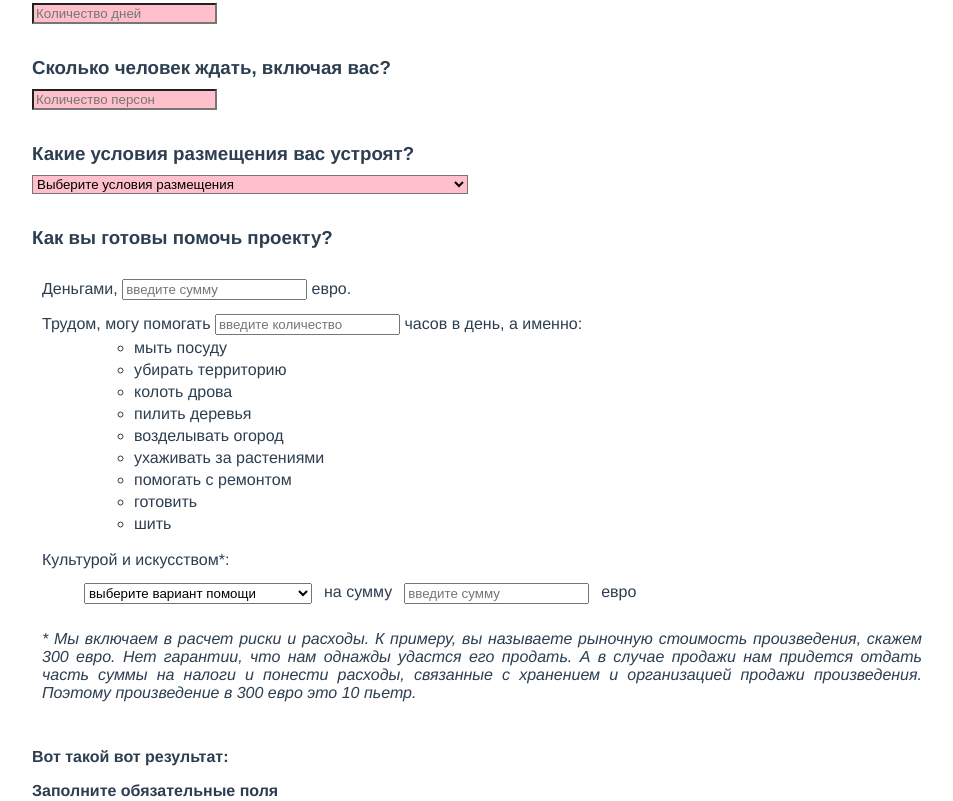
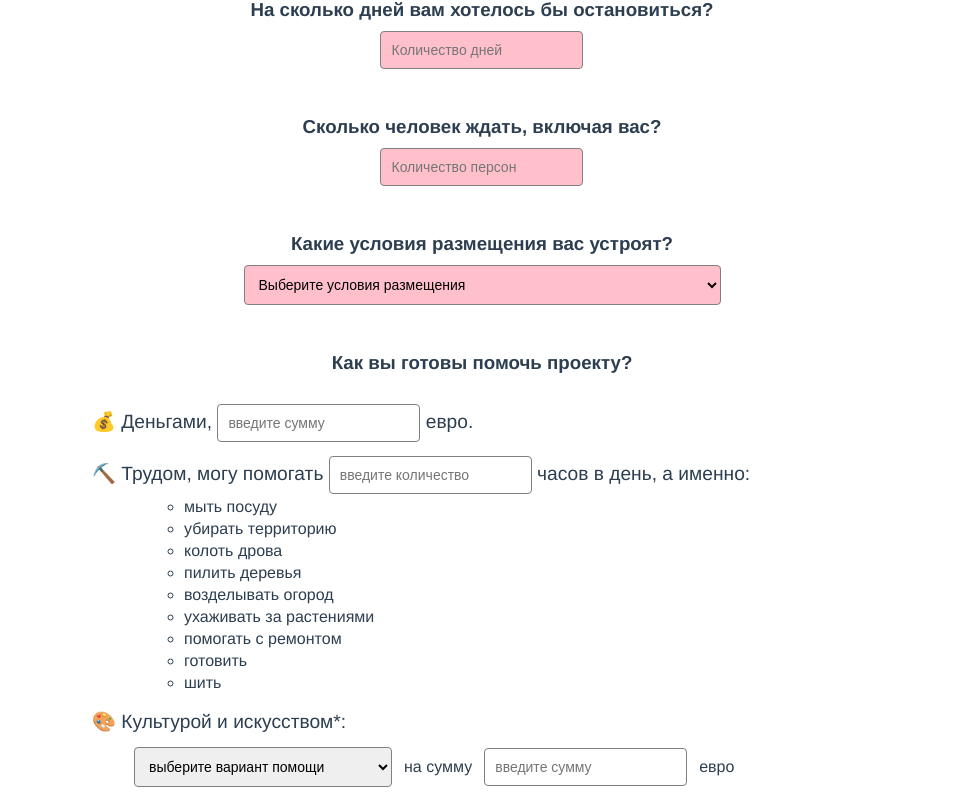
Before and after one commit to robinsout/stone-balancing-calculator, a Vue app: page / in a window 1280 px wide. Shown: the part 619-1420 px from the top of the page, without its empty margins (158-1111 px from the left). Built offline with nearby package versions, Linux system fonts and the light colour scheme.

Commit message:
Layout updated

```diff
--- a/src/App.vue
+++ b/src/App.vue
@@ -20,6 +20,5 @@ export default {
   -moz-osx-font-smoothing: grayscale;
   text-align: center;
   color: #2c3e50;
-  margin-top: 60px;
 }
 </style>
--- a/src/components/Calculator.scss
+++ b/src/components/Calculator.scss
@@ -1,22 +1,32 @@
 .page-wrapper {
   display: flex;
   justify-content: center;
+  padding: 48px;
 
   .calculator {
     max-width: 900px;
+    min-width: none;
+    display: flex;
+    flex-direction: column;
+    justify-content: center;
 
     &__content-block {
       margin-bottom: 28px;
     }
 
     &__inputs {
+      display: flex;
+      flex-direction: column;
+      align-items: center;
 
       &__block {
-          margin-bottom: 14px;
+        margin-bottom: 28px;
         display: flex;
         flex-direction: column;
-          align-items: flex-start;
+        align-items: center;
         text-align: left;
+        max-width: 800px;
+        min-width: none;
 
         &-title {
           margin-bottom: 10px;
@@ -37,6 +47,10 @@
         align-items: flex-start;
         margin-bottom: 14px;
 
+        &__title {
+          font-size: larger;
+        }
+
         &__list {
           margin-left: 42px;
         }
@@ -45,6 +59,7 @@
           margin-bottom: 10px;
           display: inline-flex;
           flex-direction: row;
+          align-items: baseline;
           gap: 12px;
 
           &__wrapper {
@@ -60,7 +75,16 @@
 
     &__contribution-options-list {
       padding-left: 0;
+      margin-bottom: 0;
     }
+  }
+
+  .input-window {
+    padding: 10px;
+    border: 1px solid grey;
+    border-radius: 4px;
+    font-size: 14px;
+    font-weight: 450;
   }
 }
 
--- a/src/components/Calculator.vue
+++ b/src/components/Calculator.vue
@@ -40,7 +40,7 @@
           <input
             id="days"
             v-model="days"
-            class="calculator__inputs_input"
+            class="calculator__inputs_input input-window"
             :class="{error: !days}"
             type="number"
             placeholder="Количество дней"
@@ -53,7 +53,7 @@
           <input
             id="persons"
             v-model="persons"
-            class="calculator__inputs_input"
+            class="calculator__inputs_input input-window"
             :class="{error: !persons}"
             type="number"
             placeholder="Количество персон"
@@ -67,7 +67,7 @@
             <select
               id="conditions"
               v-model="conditionsValue"
-              class="calculator__inputs_input"
+              class="calculator__inputs_input input-window"
               :class="{error: !conditionsValue}"
             >
               <option
@@ -93,20 +93,22 @@
           </h3>
           <ul class="calculator__contribution-options-list">
             <li class="calculator__inputs__contribution-option">
-              <label for="money">
-                Деньгами,
+              <label class="calculator__inputs__contribution-option__title">
+                💰 Деньгами,
                 <input
                   v-model="money"
+                  class="input-window"
                   type="number"
                   placeholder="введите сумму"
                 > евро.
               </label>
             </li>
             <li class="calculator__inputs__contribution-option">
-              <label for="labour">
-                Трудом, могу помогать
+              <label class="calculator__inputs__contribution-option__title">
+                ⛏️ Трудом, могу помогать
                 <input
                   v-model="labourHours"
+                  class="input-window"
                   type="number"
                   placeholder="введите количество"
                 >
@@ -125,8 +127,8 @@
               </ul>
             </li>
             <li class="calculator__inputs__contribution-option">
-              <label>
-                Культурой и искусством*:
+              <label class="calculator__inputs__contribution-option__title">
+                🎨 Культурой и искусством*:
               </label>
               <div class="calculator__inputs__contribution-option__list">
                 <div class="calculator__inputs__contribution-option__culture-art__wrapper">
@@ -134,7 +136,7 @@
                     <select
                       id="artContribution"
                       v-model="activeArtContributionType"
-                      class="calculator__inputs_input"
+                      class="calculator__inputs_input input-window"
                       :class="{'error': !activeArtContributionType && !!artContributionValue}"
                     >
                       <option
@@ -156,6 +158,7 @@
                       v-model="artContributionValue"
                       type="number"
                       placeholder="введите сумму"
+                      class="input-window"
                       :class="{'error': !!activeArtContributionType && !artContributionValue}"
                     > евро
                   </div>
@@ -170,6 +173,9 @@
                   и организацией продажи произведения. Поэтому произведение в 300 евро это 10 пьетр.
                 </i>
               </p>
+            </li>
+          </ul>
+        </div>
         <div
           v-if="days && persons"
           class="calculator__inputs__block"
@@ -180,6 +186,7 @@
           >
             Готовы ли вы наряду с остальными резидентами вносить наличными<br>по 20 евро в день на еду и другие неизбежные расходы?
           </h3>
+          <div>
             <div class="calculator__inputs__daily-contribution-option">
               <input
                 id="acceptDailyContribution"
@@ -207,8 +214,7 @@
               </label>
             </div>
           </div>
-            </li>
-          </ul>
+        </div>
         <div
           class="calculator__inputs__block"
         >
@@ -230,6 +236,7 @@
               <p
                 v-else
                 id="result"
+                class="error"
               >Заполните обязательные поля</p>
             </b>
           </div>
@@ -243,7 +250,6 @@
       </div>
     </div>
   </div>
-  </div>
 </template>
 
 <script src="./Calculator.js" />
```
Lines whose indentation alone changed are shown as unchanged.
